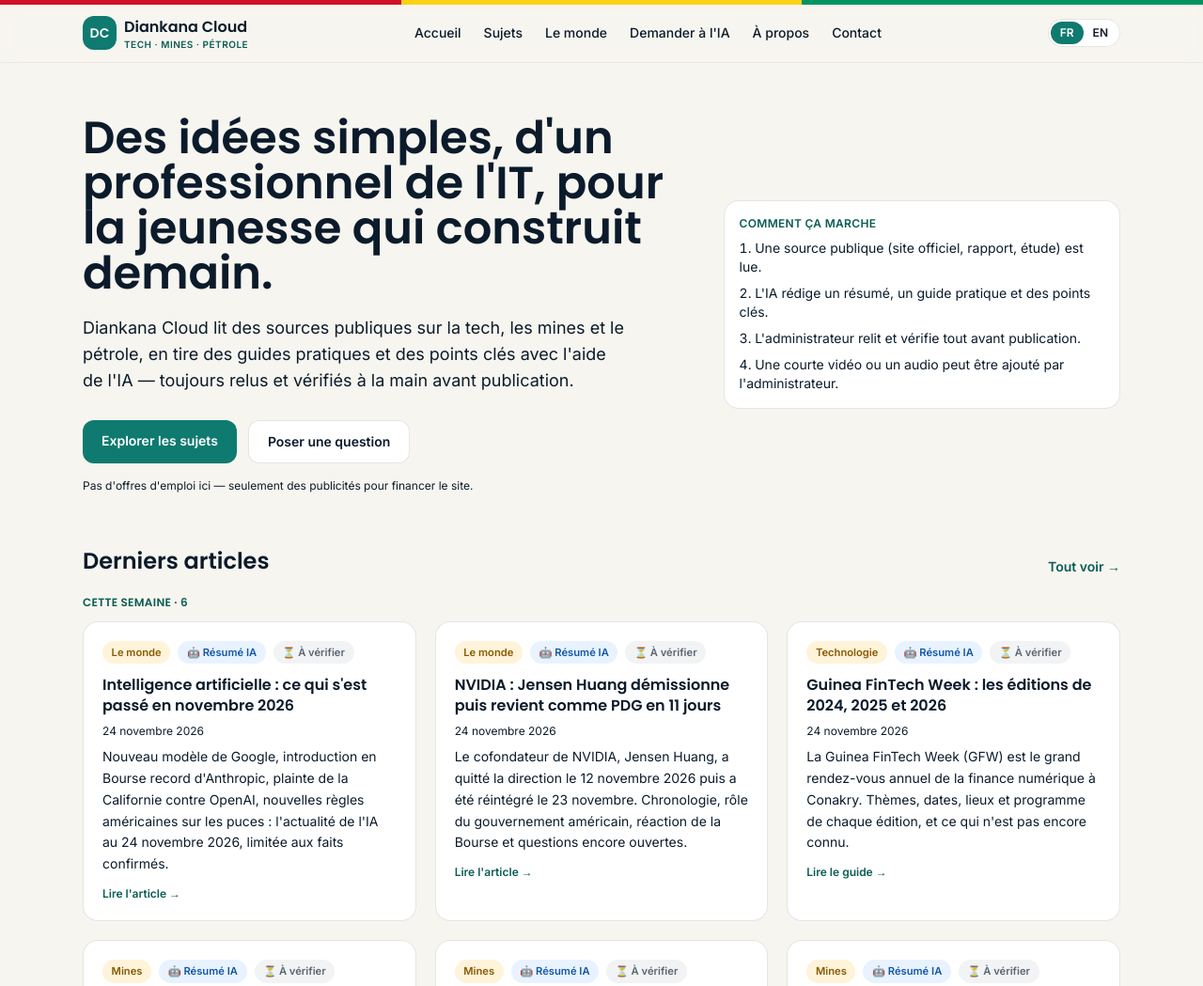
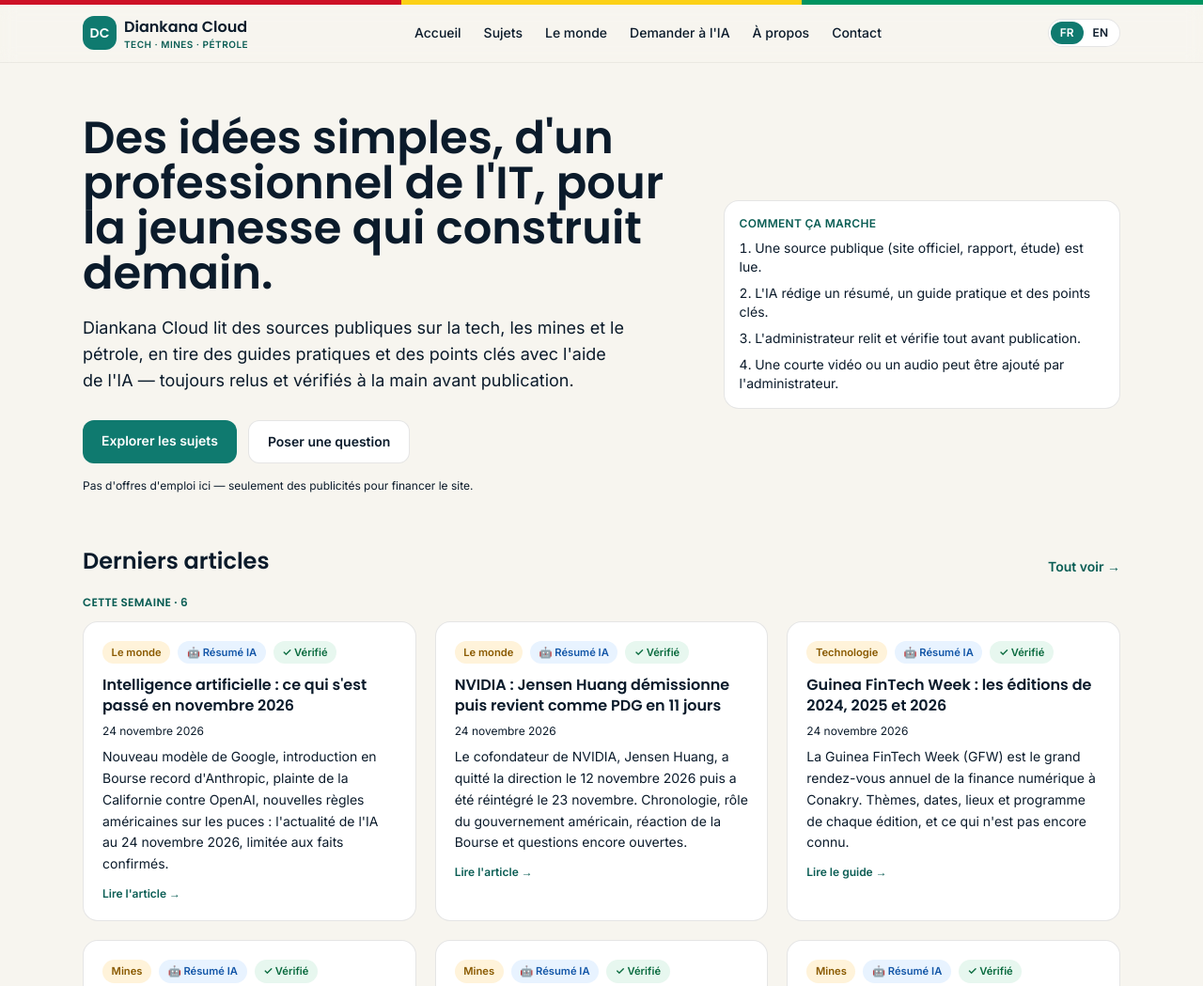
Before and after one commit to mkaba214/diankanacloud, a website: page index.html in a window 1280 px wide. Shown: the top 1049 px of the page at 94% size. Drawn offline with nearby package versions, Linux system fonts and the light colour scheme; files that its build step writes are made by us from their sources.

Commit message:
Mark the Simandou 2040, Guinea FinTech Week, NVIDIA, AI news and BCRG articles as verified
Co-Authored-By: Claude Opus 5.5 <noreply@anthropic.com>

```diff
--- a/index.html
+++ b/index.html
@@ -557,7 +557,7 @@ const ARTICLES = [
     added: "2026-11-24T06:47:03-05:00",
     hub: true,          // main article of the topic: answers general questions about it
     date: "2026-11-24",
-    verified: false,
+    verified: true,
     topic: "mines",
     topicLabel: {fr:"Mines", en:"Mining"},
     title: {fr:"Simandou 2040 expliqué : le plan de développement de la Guinée",
@@ -614,7 +614,7 @@ const ARTICLES = [
     id: "simandou-2040-projects",
     added: "2026-11-24T06:47:02-05:00",
     date: "2026-11-24",
-    verified: false,
+    verified: true,
     topic: "mines",
     topicLabel: {fr:"Mines", en:"Mining"},
     title: {fr:"Simandou 2040 : les projets déjà lancés",
@@ -663,7 +663,7 @@ const ARTICLES = [
     id: "simandou-2040-youth",
     added: "2026-11-24T06:47:01-05:00",
     date: "2026-11-24",
-    verified: false,
+    verified: true,
     topic: "mines",
     topicLabel: {fr:"Mines", en:"Mining"},
     title: {fr:"Simandou 2040 et les jeunes : formation, emplois et compétences",
@@ -710,7 +710,7 @@ const ARTICLES = [
     id: "simandou-2040-targets",
     added: "2026-11-24T06:47:00-05:00",
     date: "2026-11-24",
-    verified: false,
+    verified: true,
     topic: "mines",
     topicLabel: {fr:"Mines", en:"Mining"},
     title: {fr:"Les objectifs de Simandou 2040 en chiffres",
@@ -758,7 +758,7 @@ const ARTICLES = [
     added: "2026-11-24T07:10:02-05:00",
     hub: true,
     date: "2026-11-24",
-    verified: false,
+    verified: true,
     topic: "tech",
     topicLabel: {fr:"Technologie", en:"Technology"},
     title: {fr:"Guinea FinTech Week : les éditions de 2024, 2025 et 2026",
@@ -805,7 +805,7 @@ const ARTICLES = [
     hidden: true,       // not published on the site: kept only as data for the Ask search
     hub: true,
     date: "2026-11-24",
-    verified: false,
+    verified: true,
     topic: "finance",
     topicLabel: {fr:"Finance", en:"Finance"},
     title: {fr:"La BCRG expliquée : la Banque centrale de la République de Guinée",
@@ -855,7 +855,7 @@ const ARTICLES = [
     added: "2026-11-24T07:10:00-05:00",
     hidden: true,       // not published on the site: kept only as data for the Ask search
     date: "2026-11-24",
-    verified: false,
+    verified: true,
     topic: "finance",
     topicLabel: {fr:"Finance", en:"Finance"},
     title: {fr:"BCRG en 2026 : taux directeur, inflation, franc guinéen et ECO",
@@ -906,7 +906,7 @@ const ARTICLES = [
     id: "nvidia-huang-2026",
     added: "2026-11-24T07:10:03-05:00",
     date: "2026-11-24",
-    verified: false,
+    verified: true,
     topic: "monde",
     topicLabel: {fr:"Le monde", en:"World"},
     title: {fr:"NVIDIA : Jensen Huang démissionne puis revient comme PDG en 11 jours",
@@ -949,7 +949,7 @@ const ARTICLES = [
     id: "ai-news-november-2026",
     added: "2026-11-24T07:10:04-05:00",
     date: "2026-11-24",
-    verified: false,
+    verified: true,
     topic: "monde",
     topicLabel: {fr:"Le monde", en:"World"},
     title: {fr:"Intelligence artificielle : ce qui s'est passé en novembre 2026",
```
